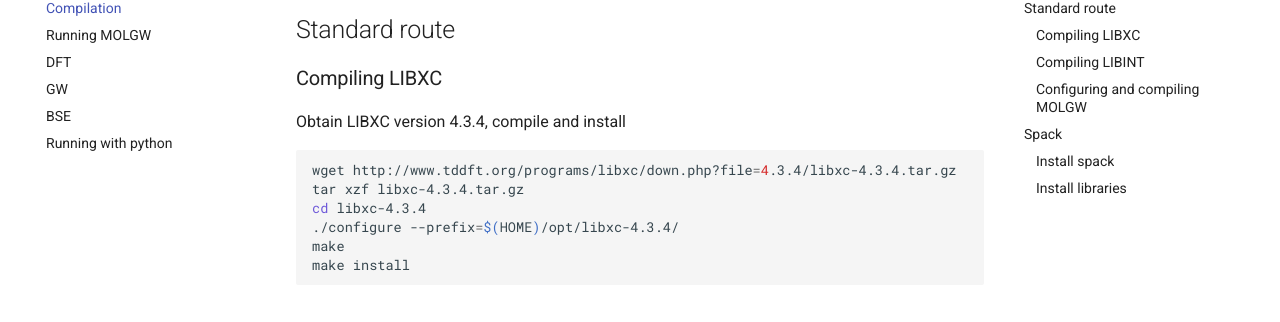
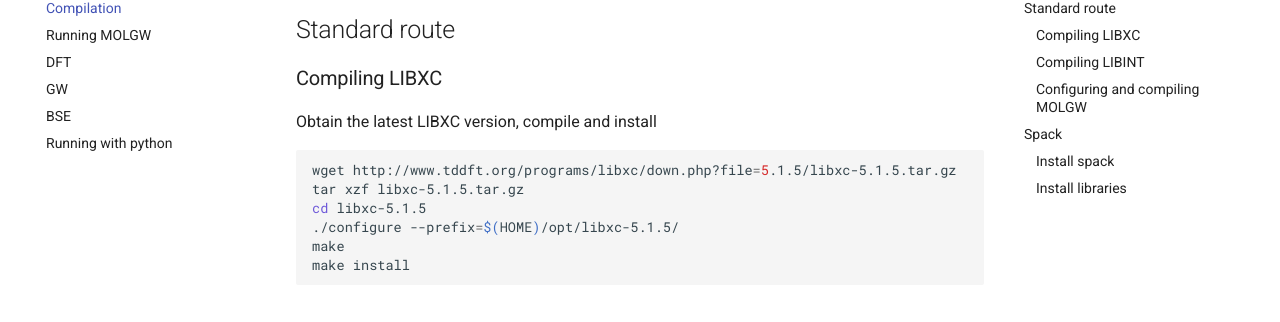
Before and after one commit to bruneval/molgw.org, an MkDocs documentation site: the page built from docs/tuto_compilation.md, in a window 1280 px wide and 1400 px high, scrolled down 422 px. Shown: the part 148-470 px from the top of the window. Built offline with MkDocs 1.6.1 and Material for MkDocs 9.7.7, drawn with Linux system fonts in a browser that asks for light colours; some of the changed text lies outside the part shown.

Commit message:
molgw release 2.F

````diff
--- a/docs/tuto_compilation.md
+++ b/docs/tuto_compilation.md
@@ -17,12 +17,12 @@ To be fully operational, **MOLGW** needs the following libraries:
 
 ### Compiling LIBXC
 
-Obtain LIBXC version 4.3.4, compile and install
+Obtain the latest LIBXC version, compile and install
 ```sh
-wget http://www.tddft.org/programs/libxc/down.php?file=4.3.4/libxc-4.3.4.tar.gz
-tar xzf libxc-4.3.4.tar.gz
-cd libxc-4.3.4
-./configure --prefix=$(HOME)/opt/libxc-4.3.4/
+wget http://www.tddft.org/programs/libxc/down.php?file=5.1.5/libxc-5.1.5.tar.gz
+tar xzf libxc-5.1.5.tar.gz
+cd libxc-5.1.5
+./configure --prefix=$(HOME)/opt/libxc-5.1.5/
 make
 make install
 ```
@@ -88,7 +88,7 @@ LAPACK= ${MKLROOT}/lib/intel64/libmkl_scalapack_lp64.a -Wl,--start-group ${MKLRO
 
 SCALAPACK=
 
-LIBXC_ROOT=${HOME}/opt/libxc-4.3.4/
+LIBXC_ROOT=${HOME}/opt/libxc-5.1.5/
 
 LIBINT_ROOT=${HOME}/opt/libint-2.6.0/
 ```
@@ -134,7 +134,7 @@ Then compiling the libraries should be a piece of cake:
 ```sh
 spack install openmpi                  # MPI
 spack install intel-mkl                # BLAS/LAPACK/SCALAPACK
-spack install libxc@4.3.4              # MOLGW is not compatible with LIBXC 5
+spack install libxc                    # LIBXC
 spack install libint tune=molgw-lmax-7 # LIBINT compilation especially tuned for MOLGW
 ```
 Then, load the libraries with the `module` tool:
````
Also changed, not shown: other parts of docs/tuto_compilation.md (+2 -2 lines), README.md (+5 -1 lines), docs/download.md (+2 -2 lines).
